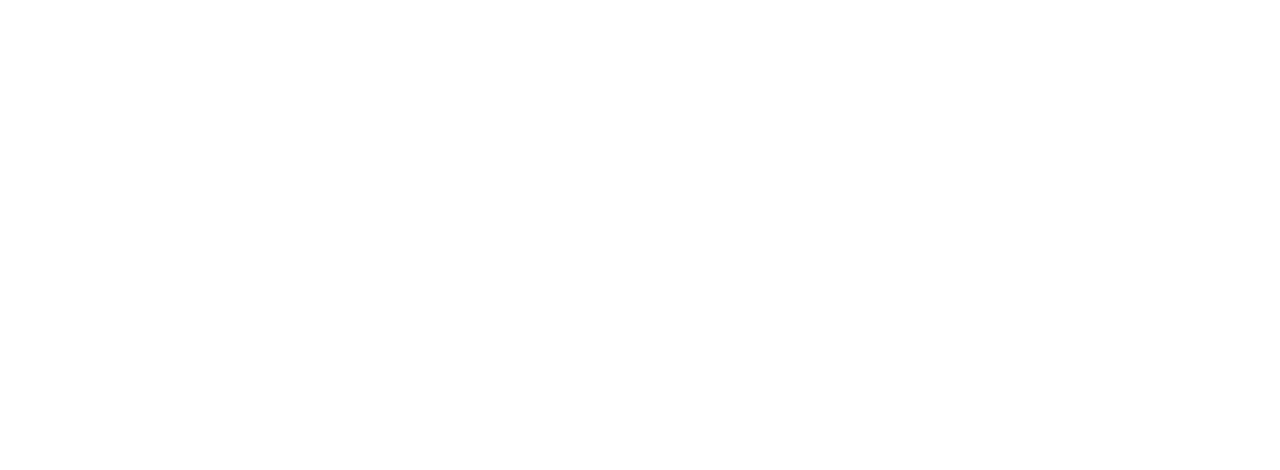
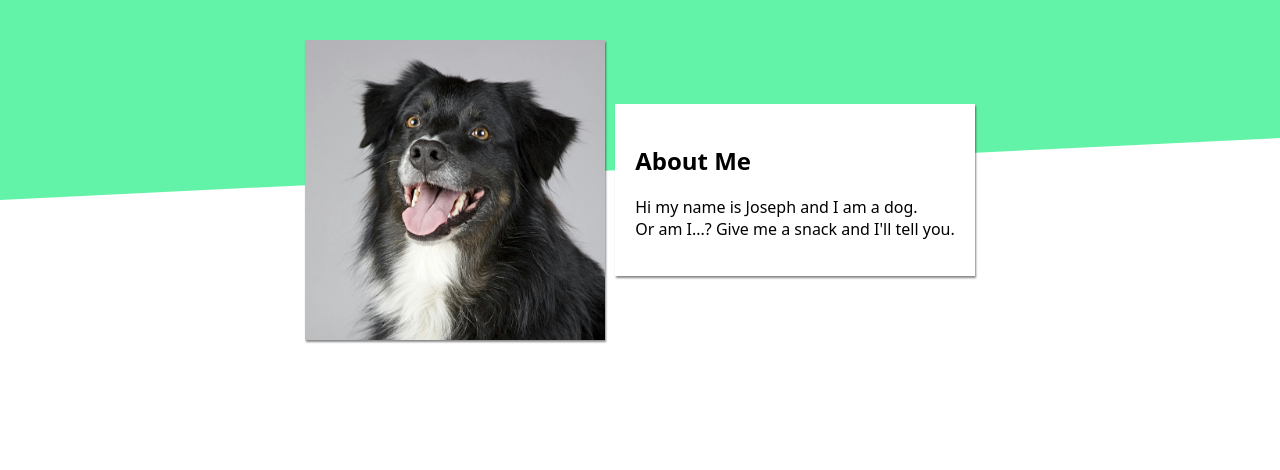
Before and after one commit to MrFerpz/homepage, a website built with webpack: page src/index.html in a window 1280 px wide. Built offline with nearby package versions, Linux system fonts and the light colour scheme.

Commit message:
Initial commit with basic set-up and a start on About Me section

```diff
--- a/src/index.html
+++ b/src/index.html
@@ -3,9 +3,28 @@
 <head>
   <meta charset="UTF-8">
   <meta name="viewport" content="width=device-width, initial-scale=1.0">
-  <title>Document</title>
+  <title>Homepage</title>
 </head>
 <body>
+  <header>
+    <div class = "green-stripe"></div>
+  </header>
 
+  <section class = "about-me-section">
+    <div class = "pics">
+      <picture>
+        <img src = "../images/dog.jpg" alt = "Dog" class = "profile-picture">
+      </picture>
+      <picture>
+        <img src = "../images/monkey.jpg" alt = "Monkey" class = "secret-profile-picture">
+      </picture>
+    </div>
+    <div class = "about-me-container">
+      <h1 class = "about-me-heading">About Me</h1>
+      <p class = "about-me-text">Hi my name is Joseph and I am a dog. <br> Or am I...? Give me a snack and I'll tell you.</p>
+    </div>
+  </section>
+
+  <footer></footer>
 </body>
 </html>
--- a/src/style.css
+++ b/src/style.css
@@ -1,3 +1,69 @@
 body {
     font-family: system-ui, -apple-system, BlinkMacSystemFont, 'Segoe UI', Roboto, Oxygen, Ubuntu, Cantarell, 'Open Sans', 'Helvetica Neue', sans-serif;
+    margin: 0;
 }
+
+header {
+    position: relative;
+    height: 40px;
+}
+
+.green-stripe {
+    clip-path: polygon(0 0, 100% 0, 100% 69%, 0 100%);
+    background-color: rgb(98, 243, 168);
+    height: 200px;
+    width: 100%;
+    margin: 0;
+    position: absolute;
+    z-index: -1;
+}
+
+.about-me-section {
+    display: grid;
+    grid-template-columns: 1fr auto auto 1fr;
+    align-items: center;
+    gap: 10px;
+    position: relative;
+}
+
+.pics {
+    grid-column: 2;
+    position: relative;
+    height: 300px;
+    min-width: 300px;
+    width: 100%;
+    overflow: hidden;
+    box-shadow: 1.0px 1.9px 1.9px hsl(0deg 0% 0% / 0.47);
+}
+
+.profile-picture,
+.secret-profile-picture {
+    width: 100%;
+    height: auto;
+    object-fit: cover;
+    position: absolute;
+    transition: opacity 1s ease-in-out;
+    top: 0;
+    left: 0;
+}
+
+.profile-picture {
+    opacity: 1;
+    z-index: 1;
+}
+
+.profile-picture:hover {
+    opacity: 0;
+}
+
+.secret-profile-picture {
+    z-index: 0;
+}
+
+.about-me-container {
+    grid-column: 3;
+    max-width: 400px;
+    padding: 20px;
+    background-color: white;
+    box-shadow: 1.0px 1.9px 1.9px hsl(0deg 0% 0% / 0.47)
+}
```
Also changed, not shown: images/dog.jpg (added), images/monkey.jpg (added), 5 other files.
